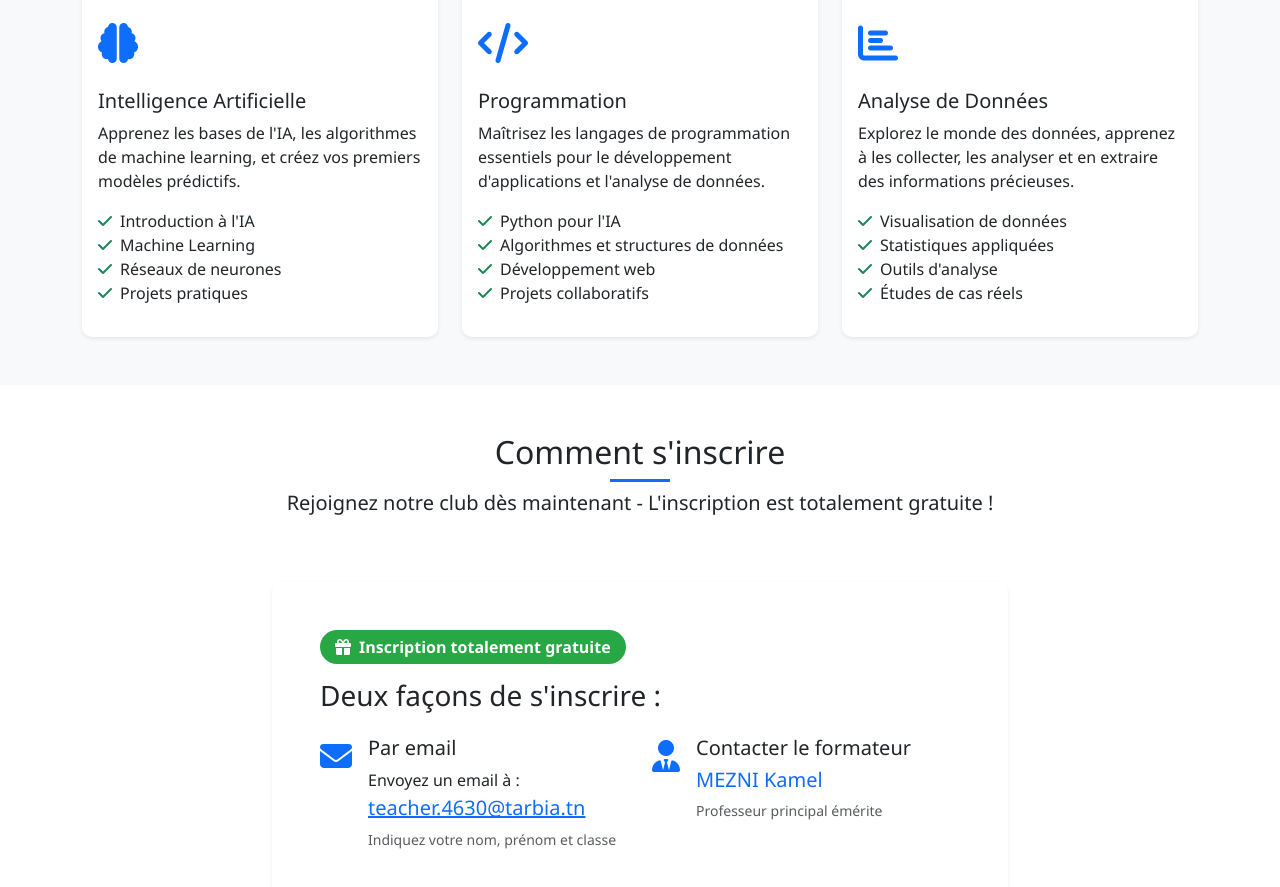
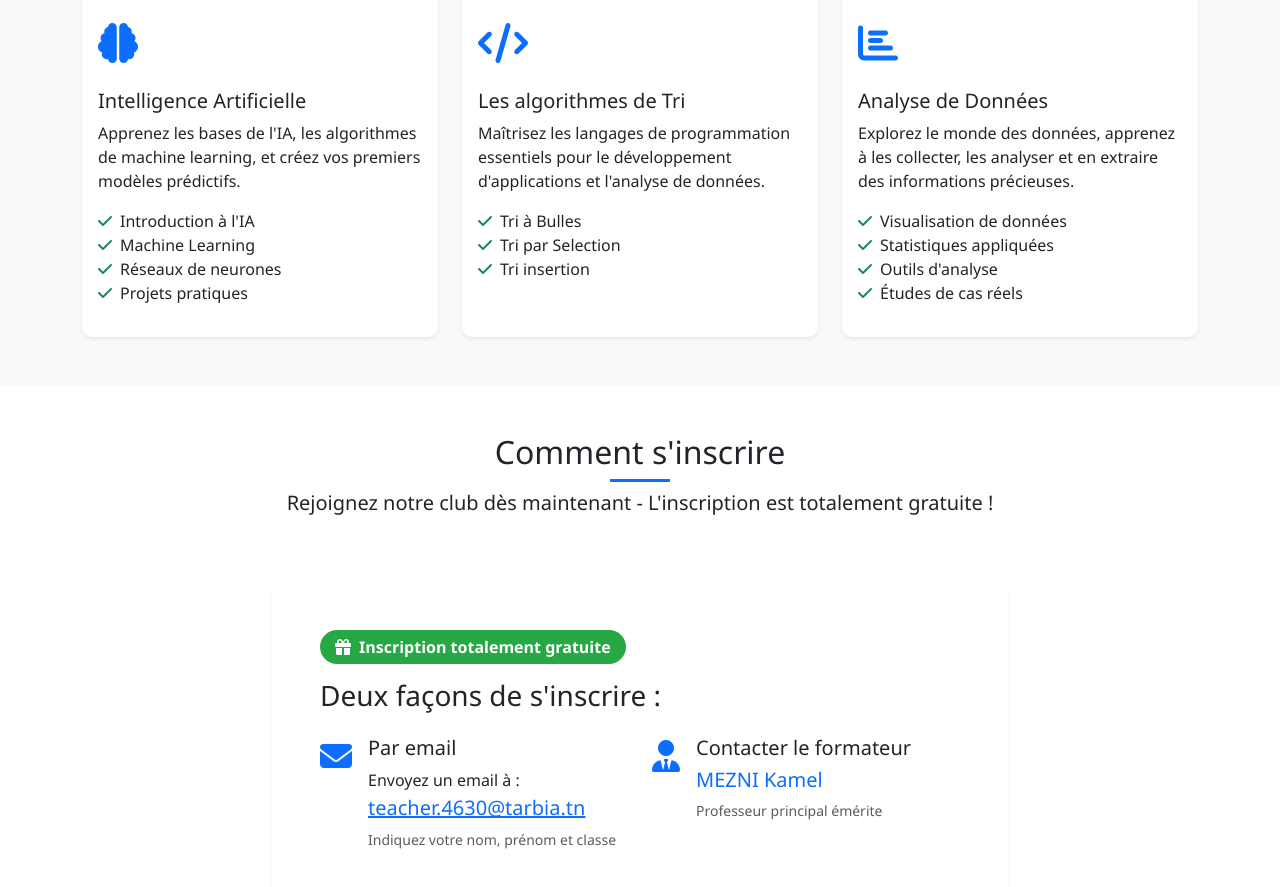
Before and after one commit to kamelmezni/clubia, a plain HTML site: page index.html in a window 1280 px wide. Shown: the part 1346-2233 px from the top of the page. Drawn offline with nearby package versions, Linux system fonts and the light colour scheme.

Commit message:
Update index.html

```diff
--- a/index.html
+++ b/index.html
@@ -224,13 +224,13 @@
                             <div class="feature-icon">
                                 <i class="fas fa-code"></i>
                             </div>
-                            <h5 class="card-title">Programmation</h5>
+                            <h5 class="card-title">Les algorithmes de Tri<a href="tri.html"></a> </h5>
                             <p class="card-text">Maîtrisez les langages de programmation essentiels pour le développement d'applications et l'analyse de données.</p>
                             <ul class="list-unstyled">
-                                <li><i class="fas fa-check text-success me-2"></i>Python pour l'IA</li>
-                                <li><i class="fas fa-check text-success me-2"></i>Algorithmes et structures de données</li>
-                                <li><i class="fas fa-check text-success me-2"></i>Développement web</li>
-                                <li><i class="fas fa-check text-success me-2"></i>Projets collaboratifs</li>
+                                <li><i class="fas fa-check text-success me-2"></i>Tri à Bulles</li>
+                                <li><i class="fas fa-check text-success me-2"></i>Tri par Selection</li>
+                                <li><i class="fas fa-check text-success me-2"></i>Tri insertion</li>
+
                             </ul>
                         </div>
                     </div>
```
